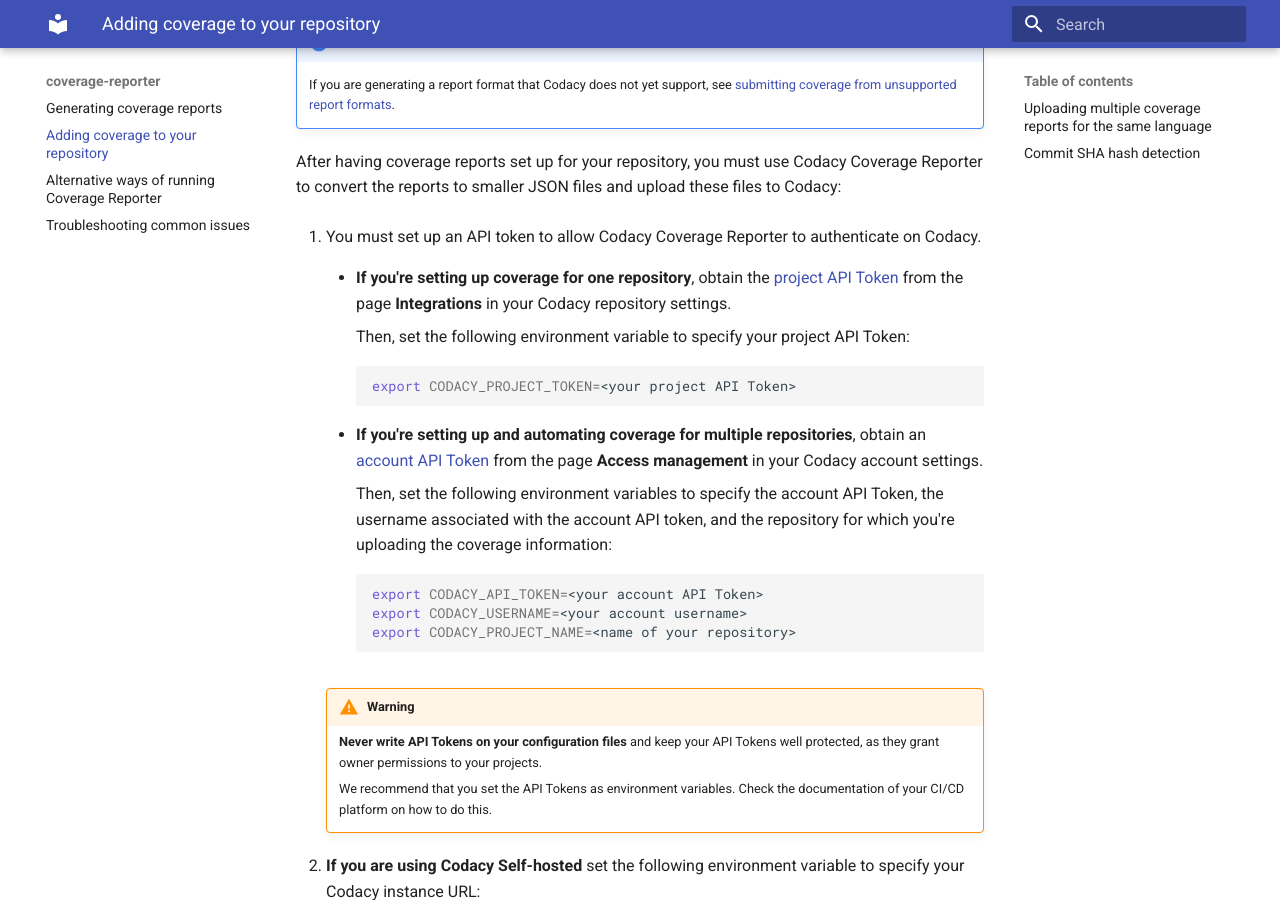
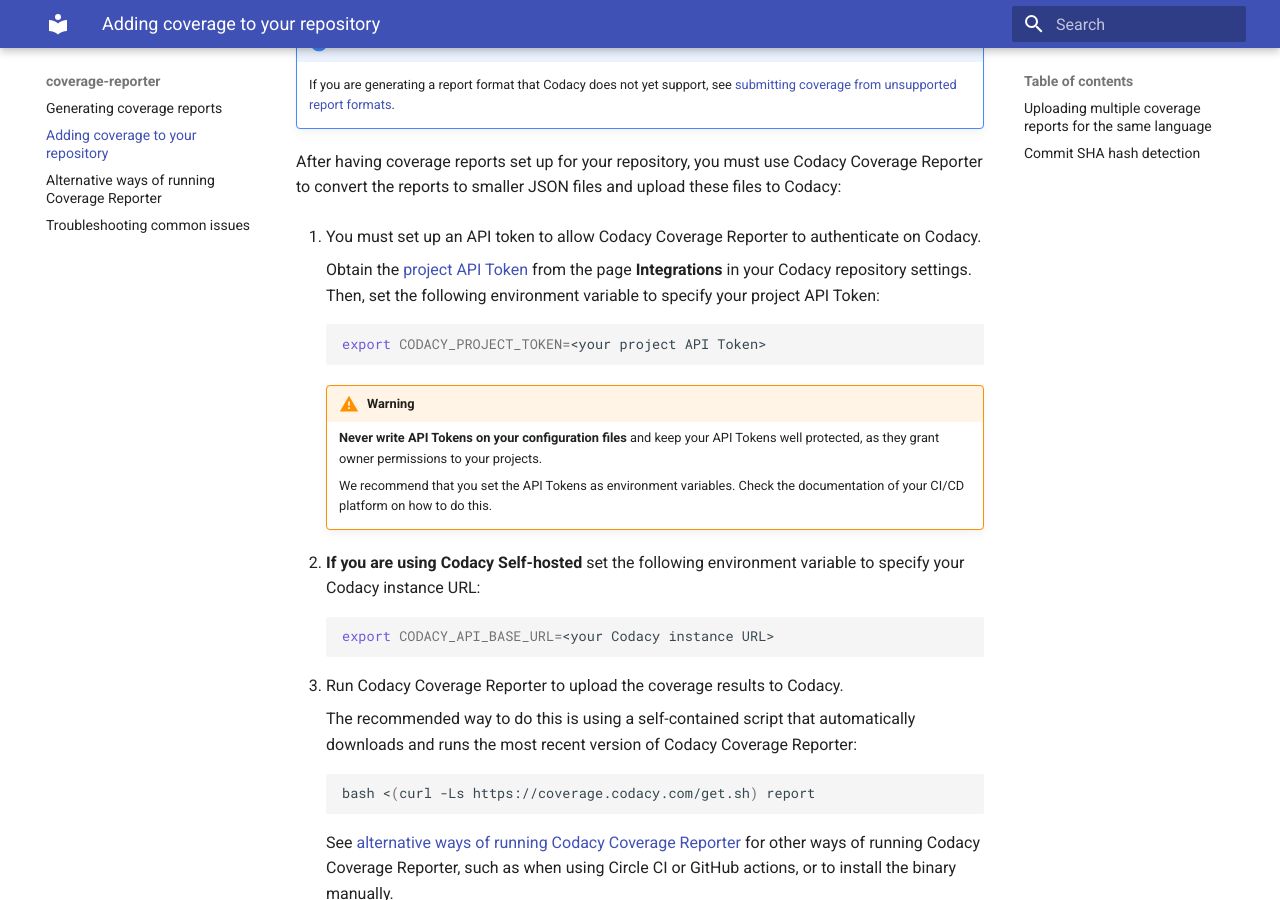
Before and after one commit to codacy/codacy-coverage-reporter, an MkDocs documentation site: the page built from docs/adding-coverage-to-your-repository.md, in a window 1280 px wide and 900 px high, scrolled down 690 px. Built offline with MkDocs 1.6.1 and Material for MkDocs 9.7.7, drawn with Linux system fonts in a browser that asks for light colours.

Commit message:
doc: Remove instructions on how to authenticate using account API Token
Using the account API Token only works for repositories belonging to
legacy organizations and not for synced organizations.

````diff
--- a/docs/adding-coverage-to-your-repository.md
+++ b/docs/adding-coverage-to-your-repository.md
@@ -21,23 +21,11 @@
 
 1.  You must set up an API token to allow Codacy Coverage Reporter to authenticate on Codacy.
 
-    -   **If you're setting up coverage for one repository**, obtain the [project API Token](/repositories-configure/integrations/project-api/) from the page **Integrations** in your Codacy repository settings.
+    Obtain the [project API Token](/repositories-configure/integrations/project-api/) from the page **Integrations** in your Codacy repository settings. Then, set the following environment variable to specify your project API Token:
 
-        Then, set the following environment variable to specify your project API Token:
-
-        ```bash
-        export CODACY_PROJECT_TOKEN=<your project API Token>
-        ```
-
-    -   **If you're setting up and automating coverage for multiple repositories**, obtain an [account API Token](https://docs.codacy.com/related-tools/api-tokens/) from the page **Access management** in your Codacy account settings.
-
-        Then, set the following environment variables to specify the account API Token, the username associated with the account API token, and the repository for which you're uploading the coverage information:
-
-        ```bash
-        export CODACY_API_TOKEN=<your account API Token>
-        export CODACY_USERNAME=<your account username>
-        export CODACY_PROJECT_NAME=<name of your repository>
-        ```
+    ```bash
+    export CODACY_PROJECT_TOKEN=<your project API Token>
+    ```
 
     !!! warning
         **Never write API Tokens on your configuration files** and keep your API Tokens well protected, as they grant owner permissions to your projects.
````
